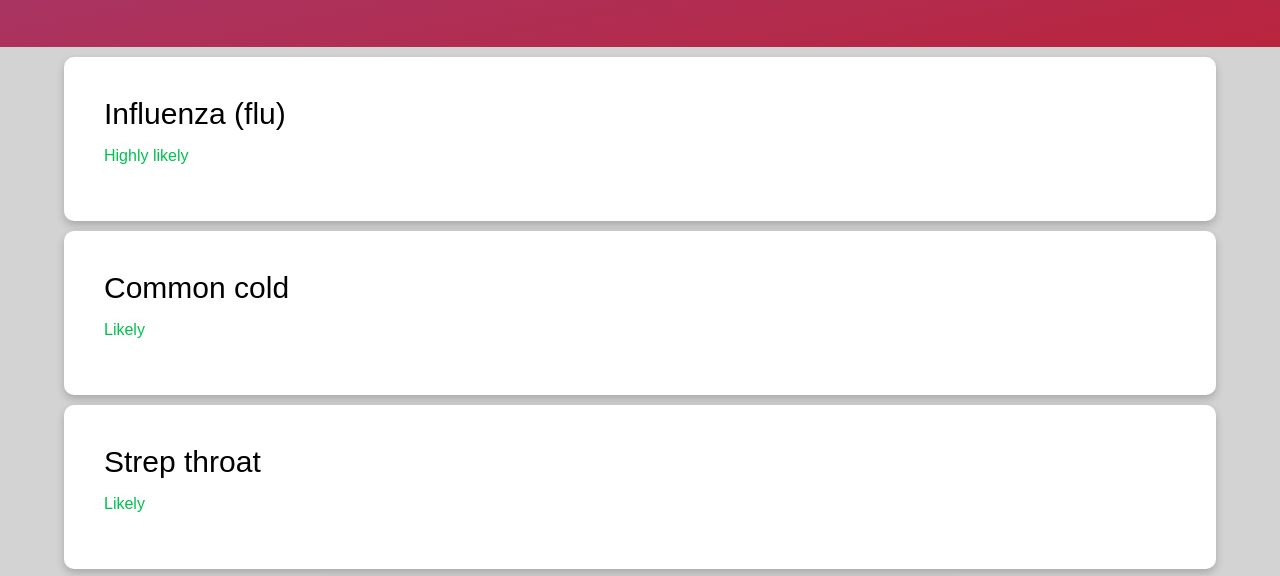
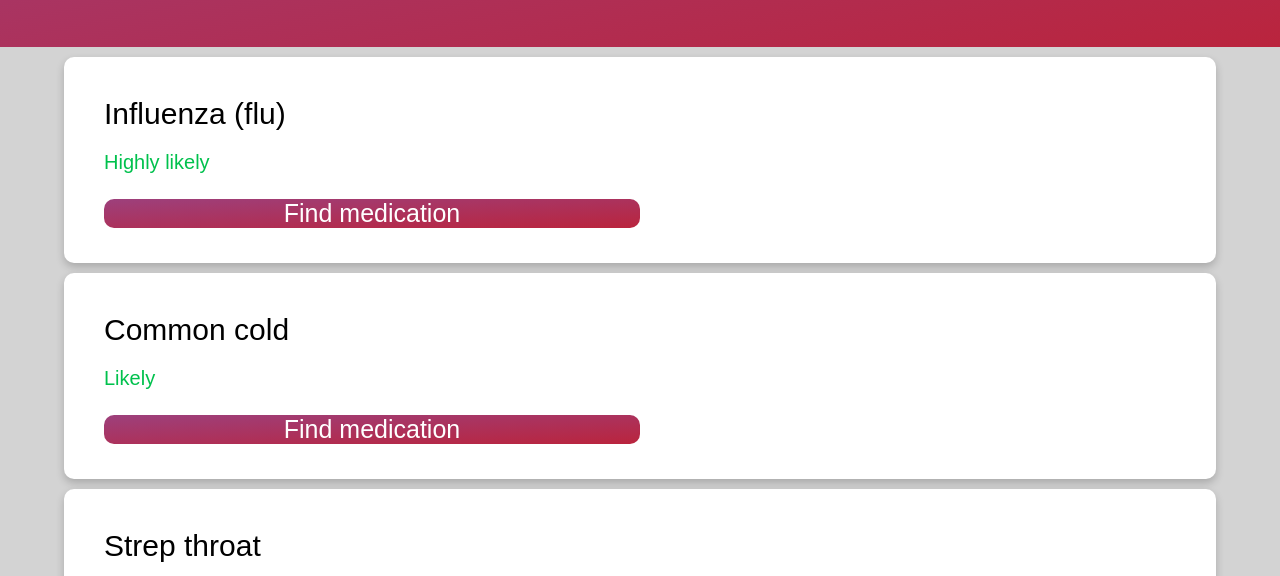
Before and after one commit to SahanYW/2024-Axxess-Hackathon, a website: page docs/pages/results.html in a window 1280 px wide. Shown: the part 213-789 px from the top of the page. Drawn offline with Linux system fonts and the light colour scheme; a web font is replaced by a local one.

Commit message:
Added find medication

```diff
--- a/docs/assets/styles.css
+++ b/docs/assets/styles.css
@@ -130,6 +130,7 @@ nav span {
     color: #000;
     text-align: left;
     text-indent: 0px;
+    padding-bottom: 10px;
 }
 
 .drpDnIcon {
@@ -143,5 +144,14 @@ nav span {
 
 .probability {
     color: #00C14D;
-    font-size: 16px;
+    font-size: 20px;
 }
+
+.findMedication {
+    width: 50%;
+    text-align: center;
+    background-image: linear-gradient(to bottom right, #9d407c, #BA243D); /* Updated gradient */
+    color: white;
+    border-radius: 10px;
+    font-size: 25px;
+}
--- a/docs/pages/results.html
+++ b/docs/pages/results.html
@@ -18,14 +18,17 @@
     <button class="whitebutton drpDnBtn" onclick="location.href='./medication.html'">
         Influenza (flu)
         <p class="probability">Highly likely</p>
+        <p class="findMedication">Find medication</p>
     </button>
     <button class="whitebutton drpDnBtn" onclick="location.href='./medication.html'">
         Common cold
         <p class="probability">Likely</p>
+        <p class="findMedication">Find medication</p>
     </button>
     <button class="whitebutton drpDnBtn" onclick="location.href='./medication.html'">
         Strep throat
         <p class="probability">Likely</p>
+        <p class="findMedication">Find medication</p>
     </button>
     <button class="whitebutton homeBtn" onclick="location.href='../index.html'">Back to Home</button>
     <script src="../assets/script.js"></script>
```
